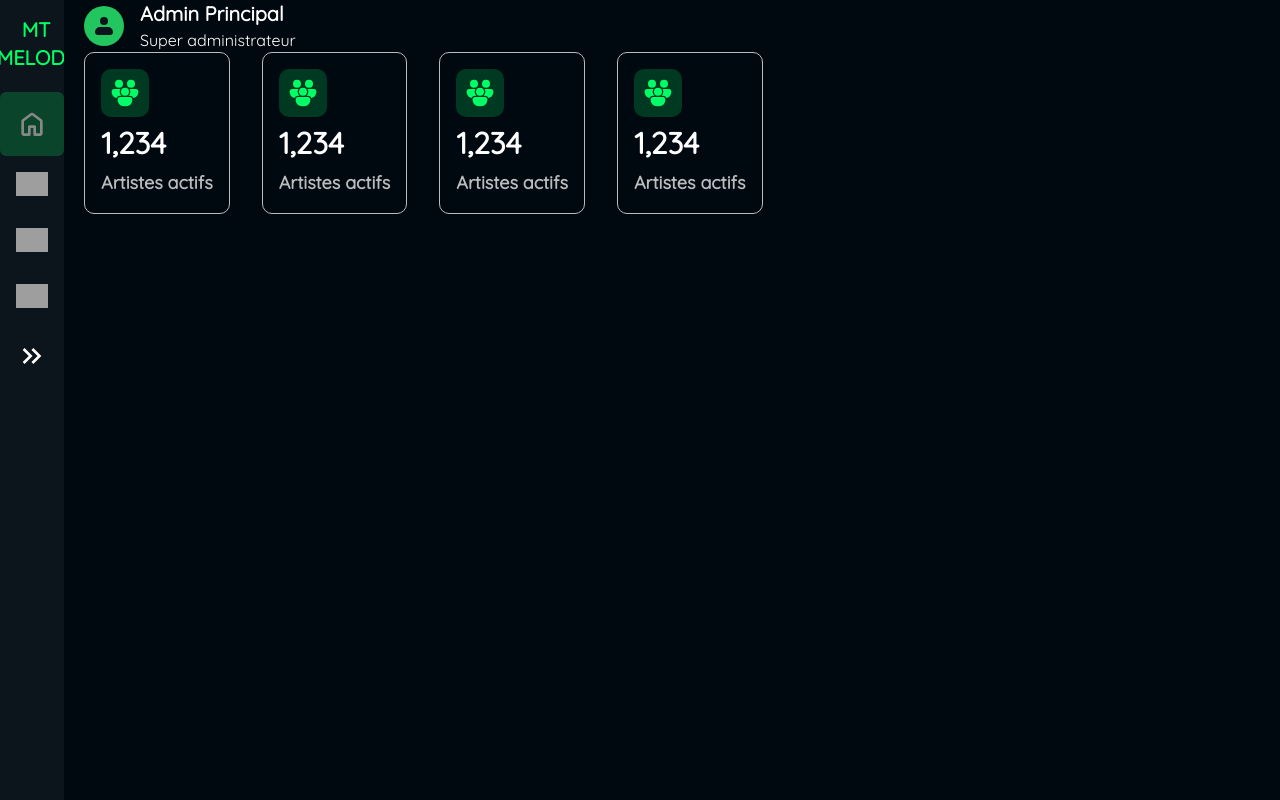
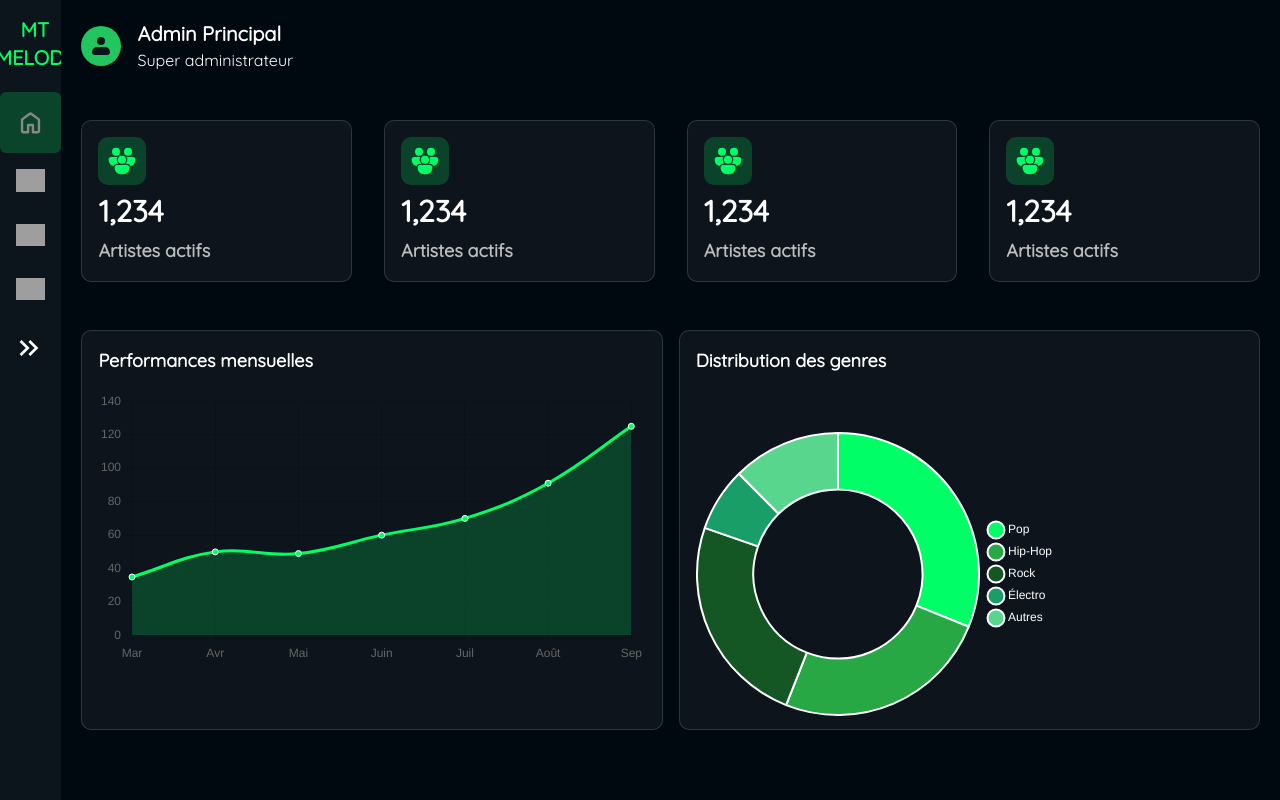
Before and after one commit to ValentinRndn/mt-melody, a Vue app: page /adminHome in a window 1280 px wide. Built offline with nearby package versions, Linux system fonts and the light colour scheme; grey boxes are pictures that could not be loaded.

Commit message:
[ADD] Chartjs graph admin home page

```diff
--- a/frontend/src/views/AdminDashboard/AdminHome.vue
+++ b/frontend/src/views/AdminDashboard/AdminHome.vue
@@ -1,9 +1,9 @@
 <template>
-    <div class="admin-home-container flex">
-    <Navbar class="mr-5"/>
+    <div class="admin-home-container flex w-full ">
+    <Navbar class=""/>
 
-    <div class="admin-home-right-container">
-    <div class="user-container flex h-fit w-fit items-center gap-4">
+    <div class="admin-home-right-container w-full m-5">
+    <div class="user-container flex h-fit w-fit items-center gap-4 mb-12">
         <div class="profil-picture-container">
             <svg xmlns="http://www.w3.org/2000/svg" class="bg-green-500 p-2 rounded-full" width="40" height="40" viewBox="0 0 24 24"><path fill="#0D151C" fill-rule="evenodd" d="M8 7a4 4 0 1 1 8 0a4 4 0 0 1-8 0m0 6a5 5 0 0 0-5 5a3 3 0 0 0 3 3h12a3 3 0 0 0 3-3a5 5 0 0 0-5-5z" clip-rule="evenodd"/></svg>
         </div>
@@ -14,30 +14,44 @@
     </div>
 
     <div class="stats-container flex gap-8 w-full">
-        <div class="stat-container border border-lightgrey rounded-[10px] p-4 flex flex-col gap-2 ">
+        <div class="stat-container border border-lightgrey border-opacity-20 rounded-[10px] p-4 flex flex-col gap-2 w-full bg-backcard">
             <svg xmlns="http://www.w3.org/2000/svg" width="48" height="48" class="bg-lightgreen bg-opacity-20  rounded-[10px] p-2" viewBox="0 0 24 24"><path fill="#00FF66" d="M7.5 8a3 3 0 1 0 0-6a3 3 0 0 0 0 6M2 10.768C2 9.79 2.791 9 3.768 9h4.767A4 4 0 0 0 8 11a4 4 0 0 0 1.354 3H8.268a2.77 2.77 0 0 0-2.593 1.796c-1.498-.366-2.427-1.183-2.974-2.093C2 12.536 2 11.336 2 11.127zM16 11a4 4 0 0 0-.535-2h4.767C21.21 9 22 9.791 22 10.768v.36c0 .207 0 1.408-.7 2.575c-.548.91-1.477 1.727-2.975 2.093A2.77 2.77 0 0 0 15.732 14h-1.086A4 4 0 0 0 16 11m3.5-6a3 3 0 1 1-6 0a3 3 0 0 1 6 0m-13 11.768C6.5 15.79 7.291 15 8.268 15h7.464c.977 0 1.768.791 1.768 1.768v.36c0 .207 0 1.408-.7 2.575C16.057 20.937 14.613 22 12 22s-4.058-1.063-4.8-2.297c-.7-1.167-.7-2.367-.7-2.576zM12 14a3 3 0 1 0 0-6a3 3 0 0 0 0 6"/></svg>
             <span class="text-white text-3xl font-semibold">1,234</span>
             <p class="text-lightgrey text-lg font-semibold">Artistes actifs</p>
         </div>
 
-        <div class="stat-container border border-lightgrey rounded-[10px] p-4 flex flex-col gap-2 ">
+        <div class="stat-container border border-lightgrey border-opacity-20 rounded-[10px] p-4 flex flex-col gap-2 w-full bg-backcard">
             <svg xmlns="http://www.w3.org/2000/svg" width="48" height="48" class="bg-lightgreen bg-opacity-20  rounded-[10px] p-2" viewBox="0 0 24 24"><path fill="#00FF66" d="M7.5 8a3 3 0 1 0 0-6a3 3 0 0 0 0 6M2 10.768C2 9.79 2.791 9 3.768 9h4.767A4 4 0 0 0 8 11a4 4 0 0 0 1.354 3H8.268a2.77 2.77 0 0 0-2.593 1.796c-1.498-.366-2.427-1.183-2.974-2.093C2 12.536 2 11.336 2 11.127zM16 11a4 4 0 0 0-.535-2h4.767C21.21 9 22 9.791 22 10.768v.36c0 .207 0 1.408-.7 2.575c-.548.91-1.477 1.727-2.975 2.093A2.77 2.77 0 0 0 15.732 14h-1.086A4 4 0 0 0 16 11m3.5-6a3 3 0 1 1-6 0a3 3 0 0 1 6 0m-13 11.768C6.5 15.79 7.291 15 8.268 15h7.464c.977 0 1.768.791 1.768 1.768v.36c0 .207 0 1.408-.7 2.575C16.057 20.937 14.613 22 12 22s-4.058-1.063-4.8-2.297c-.7-1.167-.7-2.367-.7-2.576zM12 14a3 3 0 1 0 0-6a3 3 0 0 0 0 6"/></svg>
             <span class="text-white text-3xl font-semibold">1,234</span>
             <p class="text-lightgrey text-lg font-semibold">Artistes actifs</p>
         </div>
 
-        <div class="stat-container border border-lightgrey rounded-[10px] p-4 flex flex-col gap-2 ">
+        <div class="stat-container border border-lightgrey border-opacity-20 rounded-[10px] p-4 flex flex-col gap-2 w-full bg-backcard">
             <svg xmlns="http://www.w3.org/2000/svg" width="48" height="48" class="bg-lightgreen bg-opacity-20  rounded-[10px] p-2" viewBox="0 0 24 24"><path fill="#00FF66" d="M7.5 8a3 3 0 1 0 0-6a3 3 0 0 0 0 6M2 10.768C2 9.79 2.791 9 3.768 9h4.767A4 4 0 0 0 8 11a4 4 0 0 0 1.354 3H8.268a2.77 2.77 0 0 0-2.593 1.796c-1.498-.366-2.427-1.183-2.974-2.093C2 12.536 2 11.336 2 11.127zM16 11a4 4 0 0 0-.535-2h4.767C21.21 9 22 9.791 22 10.768v.36c0 .207 0 1.408-.7 2.575c-.548.91-1.477 1.727-2.975 2.093A2.77 2.77 0 0 0 15.732 14h-1.086A4 4 0 0 0 16 11m3.5-6a3 3 0 1 1-6 0a3 3 0 0 1 6 0m-13 11.768C6.5 15.79 7.291 15 8.268 15h7.464c.977 0 1.768.791 1.768 1.768v.36c0 .207 0 1.408-.7 2.575C16.057 20.937 14.613 22 12 22s-4.058-1.063-4.8-2.297c-.7-1.167-.7-2.367-.7-2.576zM12 14a3 3 0 1 0 0-6a3 3 0 0 0 0 6"/></svg>
             <span class="text-white text-3xl font-semibold">1,234</span>
             <p class="text-lightgrey text-lg font-semibold">Artistes actifs</p>
         </div>
 
-        <div class="stat-container border border-lightgrey rounded-[10px] p-4 flex flex-col gap-2 ">
+        <div class="stat-container border border-lightgrey border-opacity-20 rounded-[10px] p-4 flex flex-col gap-2 w-full bg-backcard">
             <svg xmlns="http://www.w3.org/2000/svg" width="48" height="48" class="bg-lightgreen bg-opacity-20  rounded-[10px] p-2" viewBox="0 0 24 24"><path fill="#00FF66" d="M7.5 8a3 3 0 1 0 0-6a3 3 0 0 0 0 6M2 10.768C2 9.79 2.791 9 3.768 9h4.767A4 4 0 0 0 8 11a4 4 0 0 0 1.354 3H8.268a2.77 2.77 0 0 0-2.593 1.796c-1.498-.366-2.427-1.183-2.974-2.093C2 12.536 2 11.336 2 11.127zM16 11a4 4 0 0 0-.535-2h4.767C21.21 9 22 9.791 22 10.768v.36c0 .207 0 1.408-.7 2.575c-.548.91-1.477 1.727-2.975 2.093A2.77 2.77 0 0 0 15.732 14h-1.086A4 4 0 0 0 16 11m3.5-6a3 3 0 1 1-6 0a3 3 0 0 1 6 0m-13 11.768C6.5 15.79 7.291 15 8.268 15h7.464c.977 0 1.768.791 1.768 1.768v.36c0 .207 0 1.408-.7 2.575C16.057 20.937 14.613 22 12 22s-4.058-1.063-4.8-2.297c-.7-1.167-.7-2.367-.7-2.576zM12 14a3 3 0 1 0 0-6a3 3 0 0 0 0 6"/></svg>
             <span class="text-white text-3xl font-semibold">1,234</span>
             <p class="text-lightgrey text-lg font-semibold">Artistes actifs</p>
         </div>
     </div>
+
+            <!-- Performance Line Chart -->
+             <div class="graphs-container w-full flex gap-4 mt-12">
+            <div class="chart-container border border-lightgrey border-opacity-20 rounded-[10px] p-4 w-full h-[400px] bg-backcard">
+                <h3 class="text-white text-lg font-semibold mb-4">Performances mensuelles</h3>
+                <canvas id="performanceChart"></canvas>
+              </div>
+
+        <!-- Genre Distribution Doughnut Chart -->
+        <div class="chart-container border border-lightgrey border-opacity-20 rounded-[10px] p-4 w-full h-[400px] bg-backcard">
+            <h3 class="text-white text-lg font-semibold mb-4">Distribution des genres</h3>
+            <canvas id="genreChart"></canvas>
+          </div>
+        </div>
 </div>
 </div>
 </template>
@@ -46,11 +60,92 @@
 
 <script>
 import Navbar from '../../components/Navbar.vue';
+import { onMounted } from 'vue';
+import Chart from 'chart.js/auto';
+
 export default {
-    name: 'AdminHome',
-    components: {
-        Navbar
-    }
-}
+  name: 'AdminHome',
+  components: {
+    Navbar,
+  },
+  setup() {
+    onMounted(() => {
+      // Line Chart for Performances Mensuelles
+      const performanceCtx = document.getElementById('performanceChart').getContext('2d');
+      new Chart(performanceCtx, {
+        type: 'line',
+        data: {
+          labels: ['Mar', 'Avr', 'Mai', 'Juin', 'Juil', 'Août', 'Sep'],
+          datasets: [
+            {
+              label: 'Performances',
+              data: [35, 50, 49, 60, 70, 91, 125],
+              borderColor: '#00FF66',
+              backgroundColor: 'rgba(0, 255, 102, 0.2)',
+              tension: 0.4,
+              fill: true,
+              pointBackgroundColor: '#00FF66',
+              pointBorderColor: '#ffffff',
+            },
+          ],
+        },
+        options: {
+          responsive: true,
+          plugins: {
+            legend: {
+              display: false,
+            },
+          },
+          scales: {
+            y: {
+              beginAtZero: true,
+            },
+          },
+        },
+      });
+
+      // Doughnut Chart for Genre Distribution
+      const genreCtx = document.getElementById('genreChart').getContext('2d');
+      new Chart(genreCtx, {
+        type: 'doughnut',
+        data: {
+          labels: ['Pop', 'Hip-Hop', 'Rock', 'Électro', 'Autres'],
+          datasets: [
+            {
+              data: [31.1, 24.9, 24.3, 7.3, 12.4],
+              backgroundColor: ['#00FF66', '#28A745', '#155724', '#1A9E68', '#58D68D'],
+              hoverOffset: 4,
+            },
+          ],
+        },
+        options: {
+          responsive: true,
+          plugins: {
+            legend: {
+              position: 'right',
+              labels: {
+                color: '#FFFFFF',
+                usePointStyle: true,
+              },
+            },
+            tooltip: {
+              callbacks: {
+                label: function (context) {
+                  let label = context.label || '';
+                  if (label) {
+                    label += ': ';
+                  }
+                  label += context.raw + '%';
+                  return label;
+                },
+              },
+            },
+          },
+          cutout: '60%', // Adjust the hole size
+        },
+      });
+    });
+  },
+};
 
 </script>
--- a/package.json
+++ b/package.json
@@ -11,6 +11,7 @@
   "dependencies": {
     "@stripe/stripe-js": "^4.9.0",
     "axios": "^1.7.7",
+    "chart.js": "^4.4.6",
     "express": "^4.19.2",
     "mysql2": "^3.9.5",
     "node-cron": "^3.0.3",
--- a/tailwind.config.js
+++ b/tailwind.config.js
@@ -11,6 +11,7 @@ module.exports = {
         'lightgreen': '#00FF66',
         'lightgrey': '#BABCBE',
         'bluegrey': '#0D151C',
+        'backcard': 'rgba(255, 255, 255, 0.05)',
 
       },
       fontFamily: {
```
Also changed, not shown: 1 other file (tests, documents, lock files or other folders).
